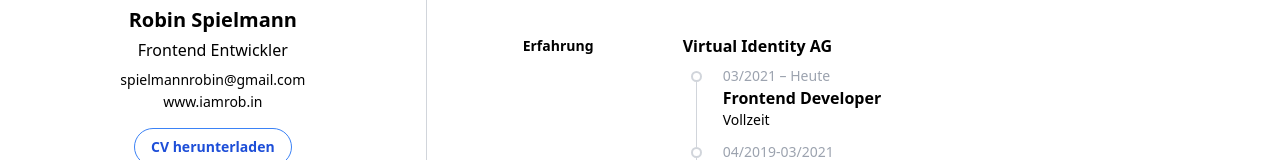
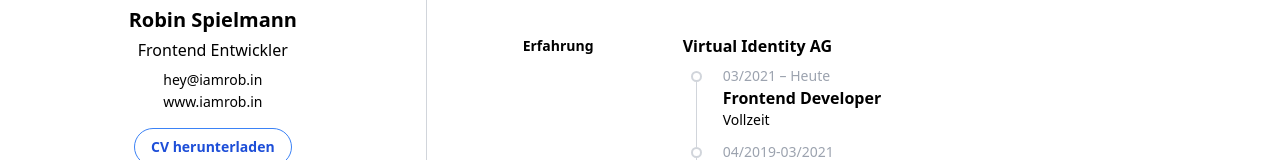
Before and after one commit to iam-robin/resume, a website: page docs/index.html in a window 1280 px wide. Shown: the part 382-542 px from the top of the page. Drawn offline with Linux system fonts and the light colour scheme.

Commit message:
feat: 🎸 change mail adresse

```diff
--- a/docs/index.html
+++ b/docs/index.html
@@ -36,7 +36,7 @@
             <span class="english">Frontend Developer</span>
             <span class="german">Frontend Entwickler</span>
           </p>
-          <p class="text-sm mt-2">spielmannrobin@gmail.com</p>
+          <p class="text-sm mt-2">hey@iamrob.in</p>
           <a href="http://iamrob.in/" target="_blank" class="text-sm sm:mt-0.5">www.iamrob.in</a>
           <a aria="button" href="img/robin-spielmann-lebenslauf.pdf" download class="german hidden md:flex items-center self-center cursor-pointer mt-4 bg-transparent hover:bg-blue-500 text-blue-700 font-semibold text-sm hover:text-white py-2 px-4 border border-blue-500 hover:border-transparent rounded-full">CV herunterladen</a>
           <a aria="button" href="img/robin-spielmann-resume.pdf" download class="english hidden md:flex items-center self-center cursor-pointer mt-4 bg-transparent hover:bg-blue-500 text-blue-700 font-semibold text-sm hover:text-white py-2 px-4 border border-blue-500 hover:border-transparent rounded-full">download resume</a>
```
Also changed, not shown: 2 other files.
